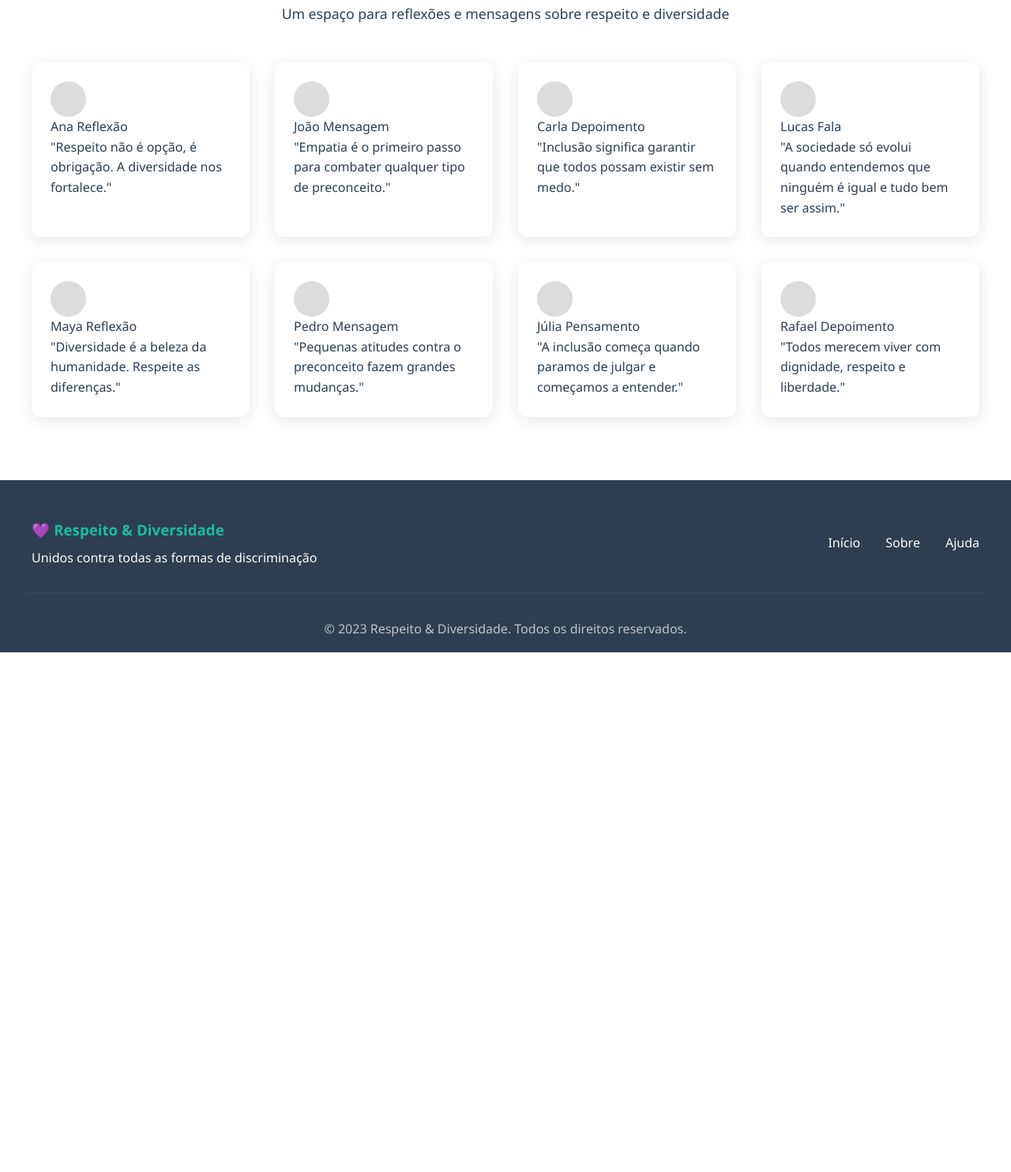
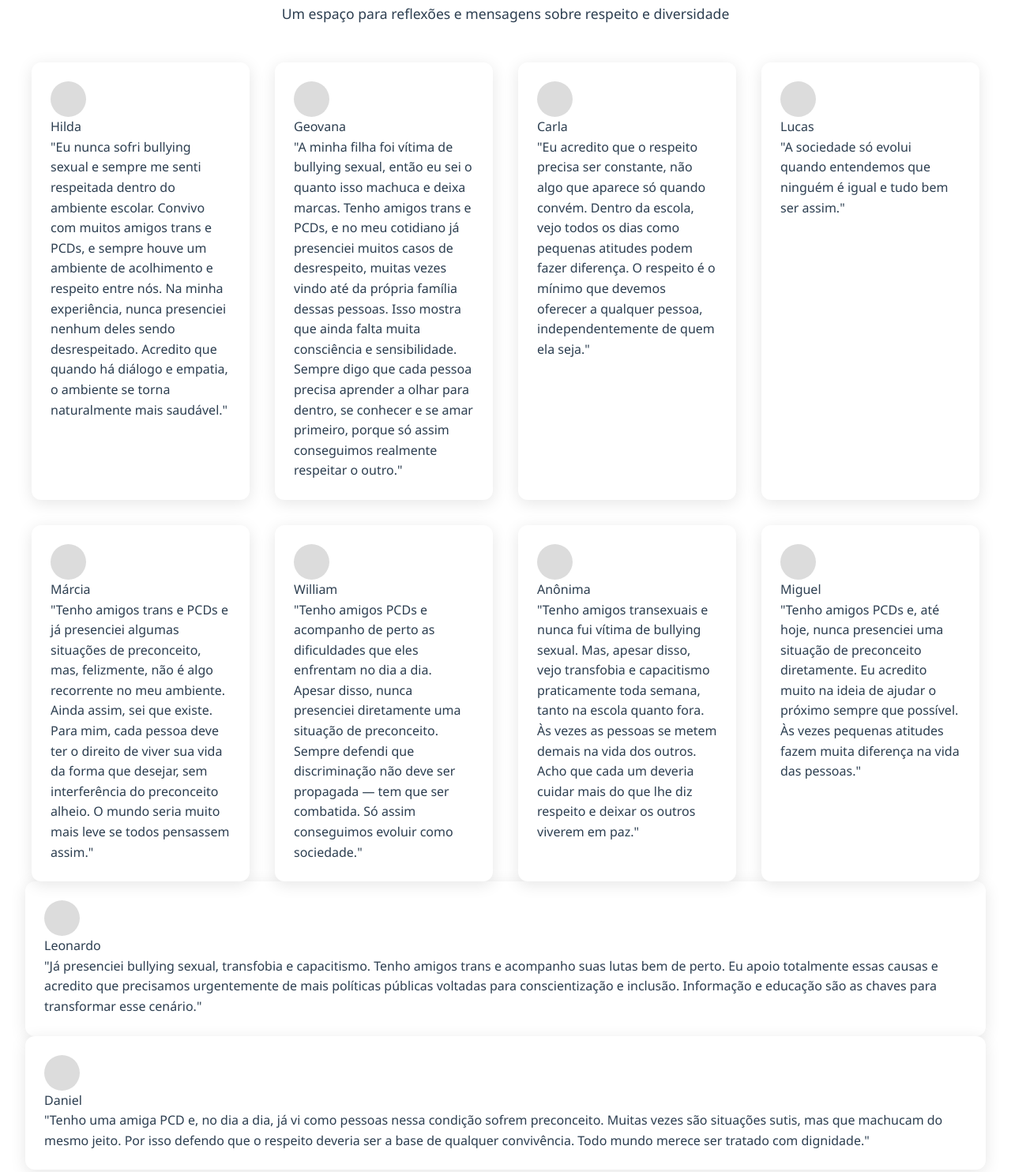
Before and after one commit to daniellyk/projeto-escola-conscientiza, a plain HTML site: page páginas/TelaInicial/index.html in a window 1280 px wide. Shown: the part 2063-3547 px from the top of the page at 79% size. Before the commit the page ends 2889 px from the top, so only its background shows below. Drawn offline with nearby package versions, Linux system fonts and the light colour scheme.

Commit message:
estruturando os depoimentos

```diff
--- a/páginas/TelaInicial/index.html
+++ b/páginas/TelaInicial/index.html
@@ -141,12 +141,11 @@
                 <div class="fala-header">
                     <div class="avatar"></div>
                     <div class="fala-info">
-                        <span class="nome">Ana</span>
-                        <span class="data">Reflexão</span>
+                        <span class="nome">Hilda</span>
                     </div>
                 </div>
                 <div class="fala-conteudo">
-                    <p>"Respeito não é opção, é obrigação. A diversidade nos fortalece."</p>
+                    <p>"Eu nunca sofri bullying sexual e sempre me senti respeitada dentro do ambiente escolar. Convivo com muitos amigos trans e PCDs, e sempre houve um ambiente de acolhimento e respeito entre nós. Na minha experiência, nunca presenciei nenhum deles sendo desrespeitado. Acredito que quando há diálogo e empatia, o ambiente se torna naturalmente mais saudável."</p>
                 </div>
             </div>
 
@@ -155,12 +154,11 @@
                 <div class="fala-header">
                     <div class="avatar"></div>
                     <div class="fala-info">
-                        <span class="nome">João</span>
-                        <span class="data">Mensagem</span>
+                        <span class="nome">Geovana</span>
                     </div>
                 </div>
                 <div class="fala-conteudo">
-                    <p>"Empatia é o primeiro passo para combater qualquer tipo de preconceito."</p>
+                    <p>"A minha filha foi vítima de bullying sexual, então eu sei o quanto isso machuca e deixa marcas. Tenho amigos trans e PCDs, e no meu cotidiano já presenciei muitos casos de desrespeito, muitas vezes vindo até da própria família dessas pessoas. Isso mostra que ainda falta muita consciência e sensibilidade. Sempre digo que cada pessoa precisa aprender a olhar para dentro, se conhecer e se amar primeiro, porque só assim conseguimos realmente respeitar o outro."</p>
                 </div>
             </div>
 
@@ -170,11 +168,10 @@
                     <div class="avatar"></div>
                     <div class="fala-info">
                         <span class="nome">Carla</span>
-                        <span class="data">Depoimento</span>
                     </div>
                 </div>
                 <div class="fala-conteudo">
-                    <p>"Inclusão significa garantir que todos possam existir sem medo."</p>
+                    <p>"Eu acredito que o respeito precisa ser constante, não algo que aparece só quando convém. Dentro da escola, vejo todos os dias como pequenas atitudes podem fazer diferença. O respeito é o mínimo que devemos oferecer a qualquer pessoa, independentemente de quem ela seja."</p>
                 </div>
             </div>
 
@@ -184,7 +181,6 @@
                     <div class="avatar"></div>
                     <div class="fala-info">
                         <span class="nome">Lucas</span>
-                        <span class="data">Fala</span>
                     </div>
                 </div>
                 <div class="fala-conteudo">
@@ -196,12 +192,11 @@
                 <div class="fala-header">
                     <div class="avatar"></div>
                     <div class="fala-info">
-                        <span class="nome">Maya</span>
-                        <span class="data">Reflexão</span>
+                        <span class="nome">Márcia</span>
                     </div>
                 </div>
                 <div class="fala-conteudo">
-                    <p>"Diversidade é a beleza da humanidade. Respeite as diferenças."</p>
+                    <p>"Tenho amigos trans e PCDs e já presenciei algumas situações de preconceito, mas, felizmente, não é algo recorrente no meu ambiente. Ainda assim, sei que existe. Para mim, cada pessoa deve ter o direito de viver sua vida da forma que desejar, sem interferência do preconceito alheio. O mundo seria muito mais leve se todos pensassem assim."</p>
                 </div>
             </div>
 
@@ -210,12 +205,11 @@
                 <div class="fala-header">
                     <div class="avatar"></div>
                     <div class="fala-info">
-                        <span class="nome">Pedro</span>
-                        <span class="data">Mensagem</span>
+                        <span class="nome">William</span>
                     </div>
                 </div>
                 <div class="fala-conteudo">
-                    <p>"Pequenas atitudes contra o preconceito fazem grandes mudanças."</p>
+                    <p>"Tenho amigos PCDs e acompanho de perto as dificuldades que eles enfrentam no dia a dia. Apesar disso, nunca presenciei diretamente uma situação de preconceito. Sempre defendi que discriminação não deve ser propagada — tem que ser combatida. Só assim conseguimos evoluir como sociedade."</p>
                 </div>
             </div>
 
@@ -224,12 +218,11 @@
                 <div class="fala-header">
                     <div class="avatar"></div>
                     <div class="fala-info">
-                        <span class="nome">Júlia</span>
-                        <span class="data">Pensamento</span>
+                        <span class="nome">Anônima</span>
                     </div>
                 </div>
                 <div class="fala-conteudo">
-                    <p>"A inclusão começa quando paramos de julgar e começamos a entender."</p>
+                    <p>"Tenho amigos transexuais e nunca fui vítima de bullying sexual. Mas, apesar disso, vejo transfobia e capacitismo praticamente toda semana, tanto na escola quanto fora. Às vezes as pessoas se metem demais na vida dos outros. Acho que cada um deveria cuidar mais do que lhe diz respeito e deixar os outros viverem em paz."</p>
                 </div>
             </div>
 
@@ -237,12 +230,39 @@
                 <div class="fala-header">
                     <div class="avatar"></div>
                     <div class="fala-info">
-                        <span class="nome">Rafael</span>
-                        <span class="data">Depoimento</span>
+                        <span class="nome">Miguel</span>
                     </div>
                 </div>
                 <div class="fala-conteudo">
-                    <p>"Todos merecem viver com dignidade, respeito e liberdade."</p>
+                    <p>"Tenho amigos PCDs e, até hoje, nunca presenciei uma situação de preconceito diretamente. Eu acredito muito na ideia de ajudar o próximo sempre que possível. Às vezes pequenas atitudes fazem muita diferença na vida das pessoas."</p>
+                </div>
+            </div>
+
+        </div>
+
+        <div class="fala-card">
+                <div class="fala-header">
+                    <div class="avatar"></div>
+                    <div class="fala-info">
+                        <span class="nome">Leonardo</span>
+                    </div>
+                </div>
+                <div class="fala-conteudo">
+                    <p>"Já presenciei bullying sexual, transfobia e capacitismo. Tenho amigos trans e acompanho suas lutas bem de perto. Eu apoio totalmente essas causas e acredito que precisamos urgentemente de mais políticas públicas voltadas para conscientização e inclusão. Informação e educação são as chaves para transformar esse cenário."</p>
+                </div>
+            </div>
+
+        </div>
+
+         <div class="fala-card">
+                <div class="fala-header">
+                    <div class="avatar"></div>
+                    <div class="fala-info">
+                        <span class="nome">Daniel</span>
+                    </div>
+                </div>
+                <div class="fala-conteudo">
+                    <p>"Tenho uma amiga PCD e, no dia a dia, já vi como pessoas nessa condição sofrem preconceito. Muitas vezes são situações sutis, mas que machucam do mesmo jeito. Por isso defendo que o respeito deveria ser a base de qualquer convivência. Todo mundo merece ser tratado com dignidade."</p>
                 </div>
             </div>
 
```
